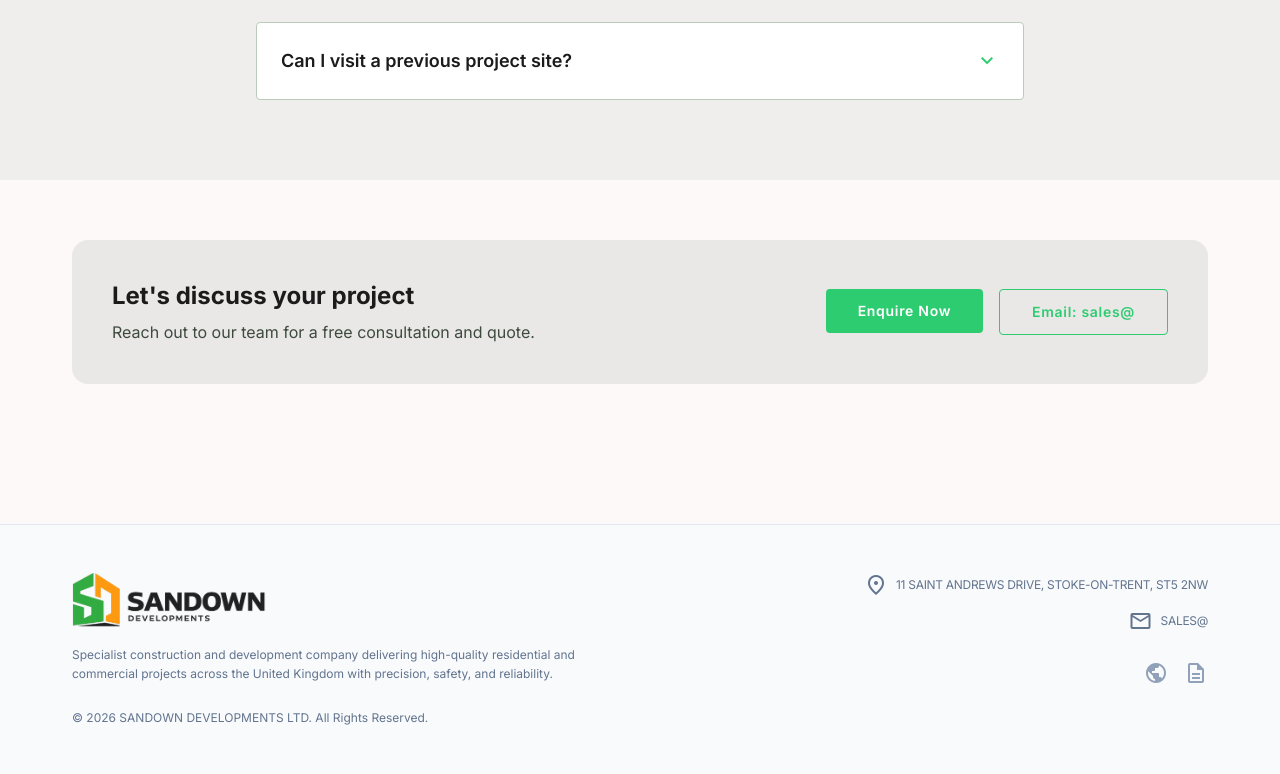
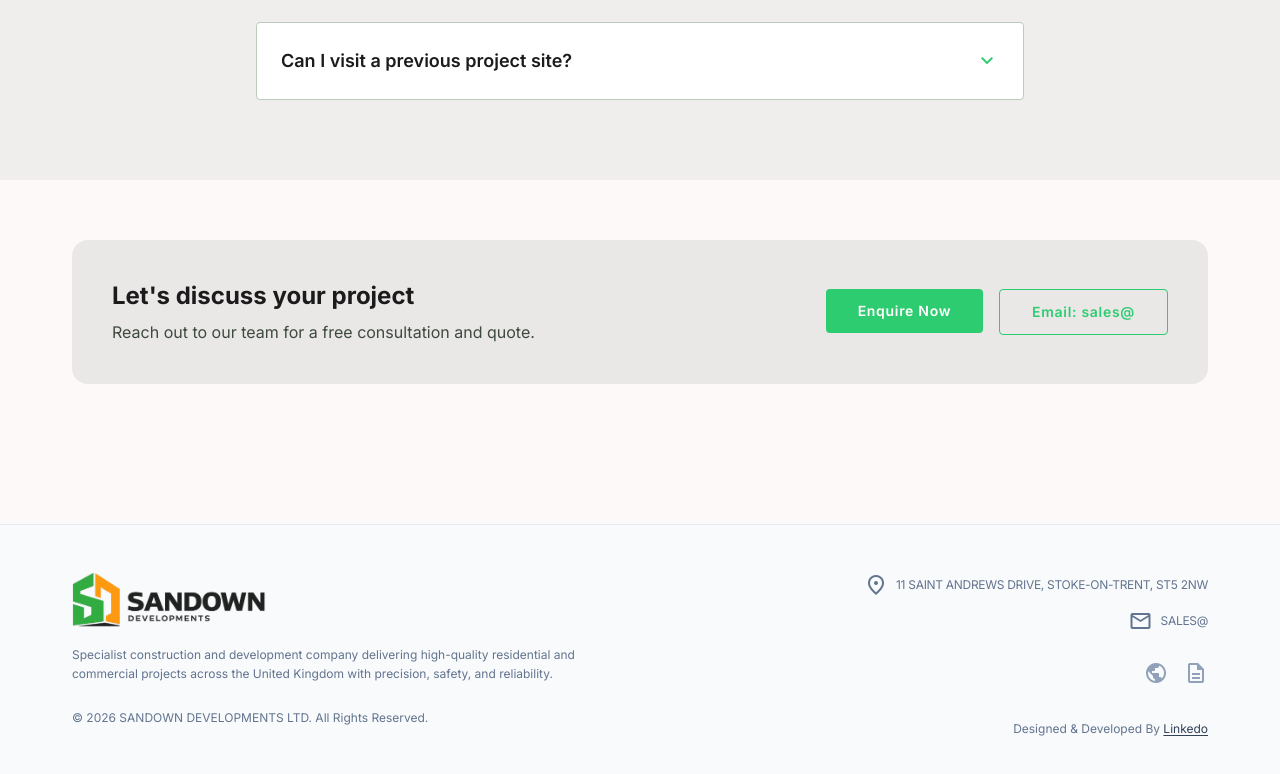
Before and after one commit to Hamzafarooq787/APPEXE-DEVELOPMENTS-LTD, a Next.js app: page / in a window 1280 px wide. Shown: the part 4080-4854 px from the top of the page. Built offline with nearby package versions, Linux system fonts and the light colour scheme.

Commit message:
Add Linkedo credit to footer

```diff
--- a/app/components/Footer.tsx
+++ b/app/components/Footer.tsx
@@ -51,6 +51,18 @@ export default function Footer() {
             </a>
           </div>
 
+          <div className="mt-4 text-xs leading-relaxed text-slate-500">
+            Designed &amp; Developed By{' '}
+            <a
+              href="https://linkedo.co.uk/"
+              target="_blank"
+              rel="nofollow noopener noreferrer"
+              className="text-slate-700 hover:text-slate-900 underline underline-offset-2"
+            >
+              Linkedo
+            </a>
+          </div>
+
         </div>
       </div>
     </footer>
```
